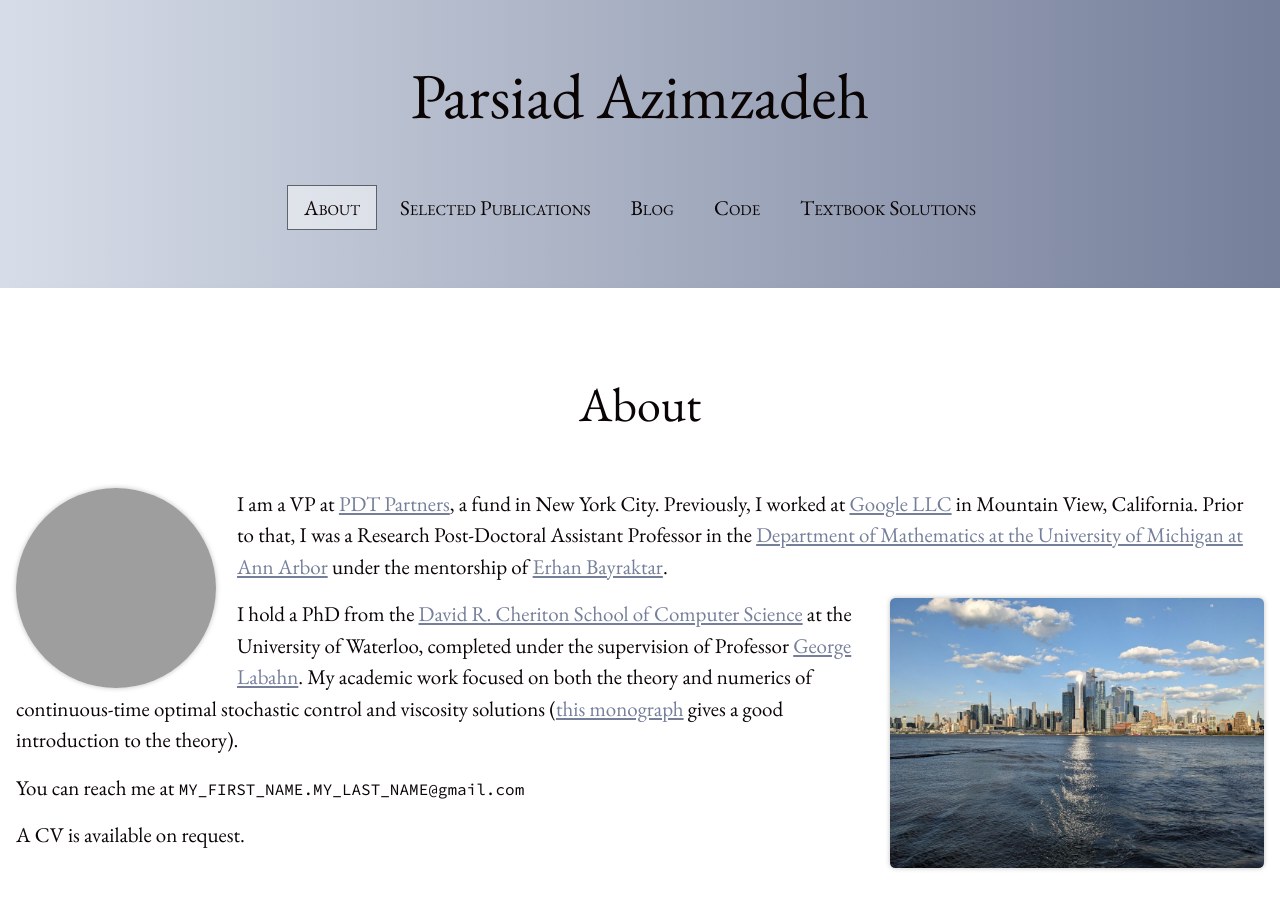
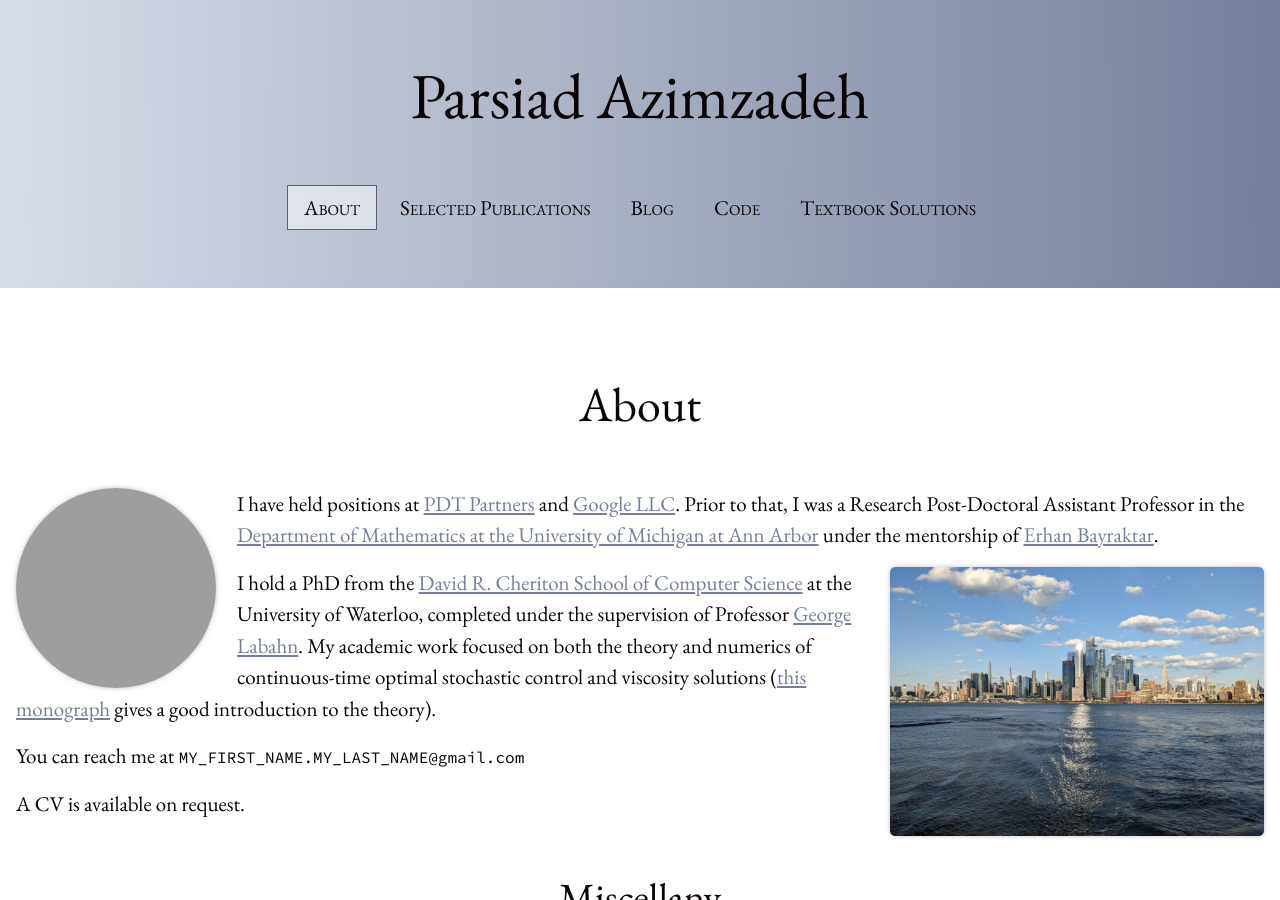
Before and after one commit to parsiad/parsiad.github.io, a Jekyll site: the page built from index.md, in a window 1280 px wide and 900 px high. Built offline with Jekyll 4.4.1, drawn with Linux system fonts in a browser that asks for light colours; our own code applies the rules of GitHub Pages for plain Markdown files; a script that is not in the unit is left out; grey boxes are pictures that could not be loaded.

Commit message:
Update index.md

```diff
--- a/index.md
+++ b/index.md
@@ -8,8 +8,7 @@ title: About
 
 <img id="avatar" src="https://2.gravatar.com/avatar/e68eee66a27d99a1e78b5663e62f4a29a5657f7bb8fbc5e15ff827e52f26ff00?size=200">
 
-I am a VP at [PDT Partners](https://pdtpartners.com), a fund in New York City.
-Previously, I worked at [Google LLC](http://google.com) in Mountain View, California.
+I have held positions at [PDT Partners](https://pdtpartners.com) and [Google LLC](http://google.com).
 Prior to that, I was a Research Post-Doctoral Assistant Professor in the [Department of Mathematics at the University of Michigan at Ann Arbor](https://lsa.umich.edu/math) under the mentorship of [Erhan Bayraktar](https://sites.lsa.umich.edu/erhan/).
 
 <a href="/assets/images/nyc_20240423_192340.jpeg"><img id="nyc" src="/assets/images/nyc_20240423_192340.jpeg"></a>
```
